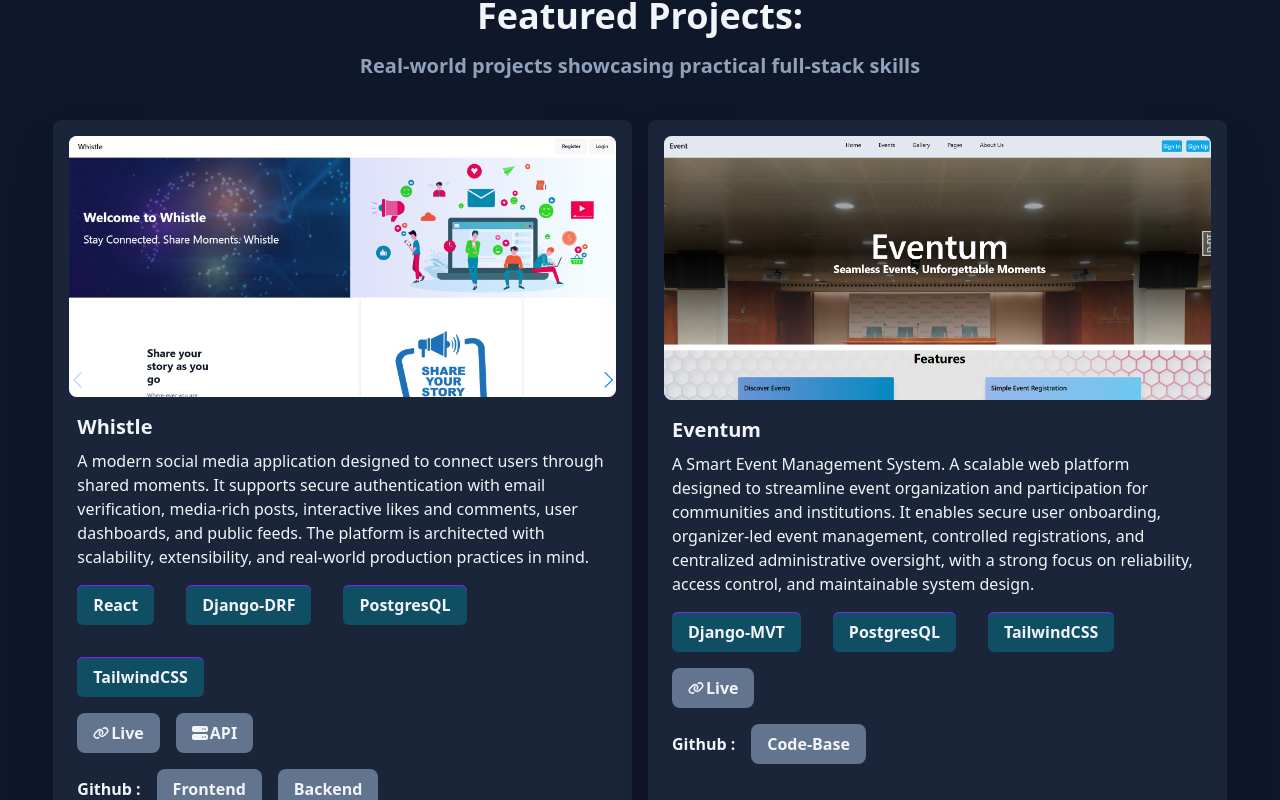
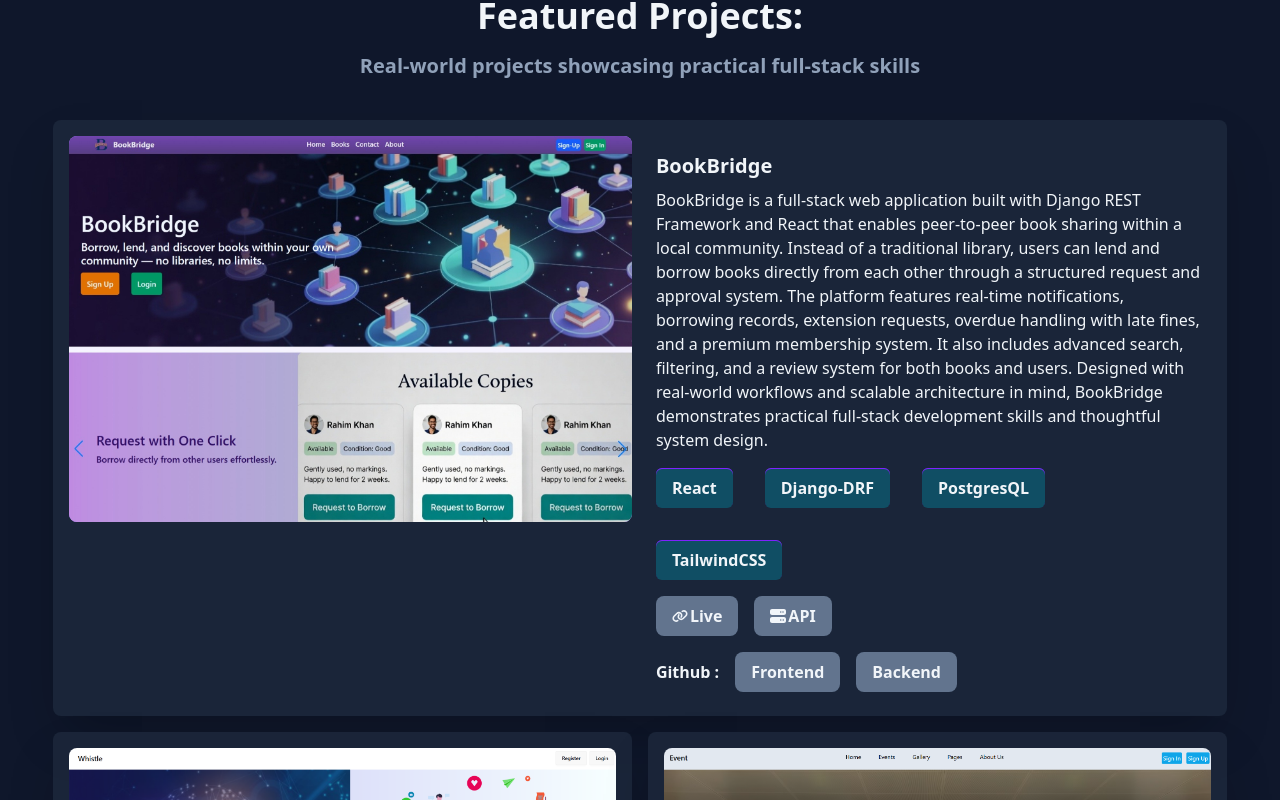
Before and after one commit to mohsin105/portfolio, a React (Vite) app: page / in a window 1280 px wide. Shown: the part 1780-2580 px from the top of the page. Built offline with nearby package versions, Linux system fonts and the light colour scheme.

Commit message:
enlisted BookBridge in project section & enabled cv download

```diff
--- a/src/components/Navbar.jsx
+++ b/src/components/Navbar.jsx
@@ -30,9 +30,9 @@ const Navbar = () => {
                         </li>
                         <li className='p-1 md:p-2 font-semibold hover:bg-slate-900 rounded-sm '>
                             <a
-                                // href="/public/phitron_certificate.pdf"
-                                href="#"
-                                // download="cv_mohsin_ibn_aftab.pdf"
+                                href="/public/mohsin_cv.pdf"
+                                // href="#"
+                                download="cv_mohsin_ibn_aftab.pdf"
                                 className='flex items-center gap-1'>
                                 <FaDownload  />
                                 Resume
@@ -60,9 +60,9 @@ const Navbar = () => {
                             </li>
                             <li className='p-4 bg-gray-800 hover:bg-gray-700 rounded-md  '>
                                 <a
-                                    // href="/public/phitron_certificate.pdf"
-                                    href="#"
-                                    // download="cv_mohsin_ibn_aftab.pdf"
+                                    href="/public/mohsin_cv.pdf"
+                                    // href="#"
+                                    download="cv_mohsin_ibn_aftab.pdf"
                                     className='flex items-center gap-4'>
 
                                     <FaDownload  />
--- a/src/components/ProjectCard.jsx
+++ b/src/components/ProjectCard.jsx
@@ -1,16 +1,16 @@
 import React from 'react';
 import { FaLink, FaServer } from 'react-icons/fa6';
 
-const ProjectCard = ({project}) => {
+const ProjectCard = ({project,id}) => {
     return (
-        <div className='w-full p-4 bg-slate-800/80 hover:bg-slate-800/50 rounded-lg shadow-2xl'>
-            <div className=' bg-violet-400 rounded-lg '>
+        <div className={`${id === 0 && 'col-span-1 md:col-span-2 md:flex md:space-x-4'} w-full p-4 bg-slate-800/80 hover:bg-slate-800/50 rounded-lg shadow-2xl`}>
+            <div className={`${id === 0 && 'md:basis-1/2 h-fit '}bg-violet-400 rounded-lg `}>
                 <img
                     src={project.image}
                     alt="project_img"
-                    className='rounded-lg' />
+                    className='rounded-lg object-fill' />
             </div>
-            <div className='p-2'>
+            <div className={`${id === 0 && 'md:basis-1/2'} p-2`}>
                 <h3 className='text-xl font-bold my-2'>{project.title}</h3>
                 <p className='text-base'>{project.details}</p>
                 <div className='flex flex-wrap gap-8 my-4'>
--- a/src/components/Projects.jsx
+++ b/src/components/Projects.jsx
@@ -2,8 +2,21 @@ import React from 'react';
 import ProjectCard from './ProjectCard';
 import whistleCover from '../assets/images/whistle_home.png'
 import eventumCover from '../assets/images/eventum_cover.png'
+import bookbridgeCover from '../assets/images/bookbridge_ss_full3cut.jpeg'
 const Projects = () => {
     const projects_details = [
+        {
+            'image' :bookbridgeCover,
+            'title' : 'BookBridge',
+            'details':'BookBridge is a full-stack web application built with Django REST Framework and React that enables peer-to-peer book sharing within a local community. Instead of a traditional library, users can lend and borrow books directly from each other through a structured request and approval system. The platform features real-time notifications, borrowing records, extension requests, overdue handling with late fines, and a premium membership system. It also includes advanced search, filtering, and a review system for both books and users. Designed with real-world workflows and scalable architecture in mind, BookBridge demonstrates practical full-stack development skills and thoughtful system design.',
+            'tech_stack':[
+                'React', 'Django-DRF' , 'PostgresQL' , 'TailwindCSS'
+            ],
+            'frontend_live_link' :'https://book-bridge-client.vercel.app/',
+            'backend_live_link' : 'https://book-bridge-one.vercel.app/swagger/',
+            'frontend_github': 'https://github.com/mohsin105/book-bridge-client',
+            'backend_github' :'https://github.com/mohsin105/Book_Bridge',
+        },
         {
             'image' :whistleCover,
             'title' : 'Whistle',
@@ -36,7 +49,7 @@ const Projects = () => {
             <h4 className='text-xl font-bold  text-center text-slate-400'>Real-world projects showcasing practical full-stack skills</h4>
             <div className='grid grid-cols-1 md:grid-cols-2 gap-12 md:gap-4 my-10'>
                 {projects_details.map((project , indx) => (
-                    <ProjectCard key={indx} project={project} />
+                    <ProjectCard key={indx} project={project} id={indx} />
                 ))}
             </div>
         </div>
```
Also changed, not shown: src/assets/images/bookbridge_ss_full3cut.jpeg (added), 1 other file (tests, documents, lock files or other folders).
